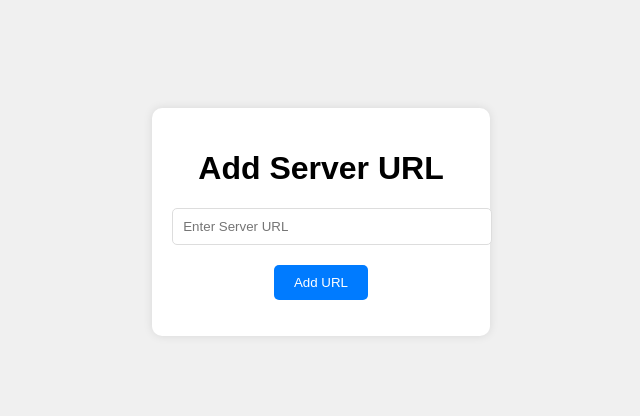
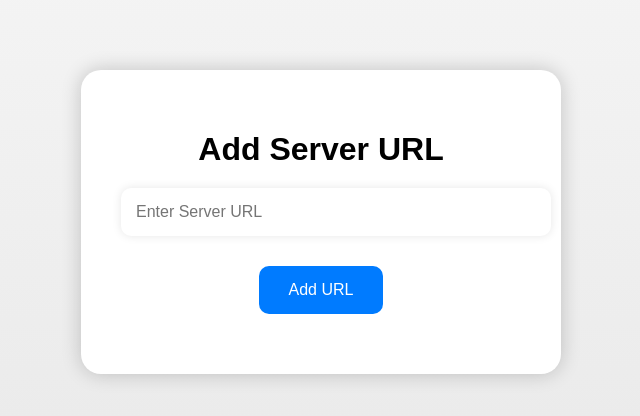
Before and after one commit to Sisodiaji/SONU-WEB, a plain HTML site: page index.html in a window 1280 px wide. Shown: the part 178-594 px from the top of the page, without its empty margins (319-959 px from the left). Drawn offline with Linux system fonts and the light colour scheme.

Commit message:
Update index.html
Signed-off-by: Sisodiaji <Sonusisodia375@gmail.com>

```diff
--- a/index.html
+++ b/index.html
@@ -7,7 +7,7 @@
     <style>
         body {
             font-family: Arial, sans-serif;
-            background-color: #f0f0f0;
+            background-image: linear-gradient(to bottom, #f7f7f7, #e7e7e7);
             display: flex;
             justify-content: center;
             align-items: center;
@@ -16,31 +16,44 @@
         }
         .container {
             background-color: #fff;
-            padding: 20px;
-            border-radius: 10px;
-            box-shadow: 0 0 10px rgba(0, 0, 0, 0.1);
+            padding: 40px;
+            border-radius: 20px;
+            box-shadow: 0 0 20px rgba(0, 0, 0, 0.2);
             text-align: center;
+            width: 400px;
         }
         .container input {
             width: 100%;
-            padding: 10px;
-            margin-bottom: 20px;
-            border: 1px solid #ddd;
-            border-radius: 5px;
+            padding: 15px;
+            margin-bottom: 30px;
+            border: none;
+            border-radius: 10px;
+            box-shadow: 0 0 10px rgba(0, 0, 0, 0.1);
+            font-size: 16px;
         }
         .container button {
-            padding: 10px 20px;
+            padding: 15px 30px;
             background-color: #007bff;
             color: #fff;
             border: none;
-            border-radius: 5px;
+            border-radius: 10px;
             cursor: pointer;
+            font-size: 16px;
+            transition: background-color 0.3s ease;
+        }
+        .container button:hover {
+            background-color: #0056b3;
+        }
+        #result {
+            margin-top: 20px;
+            font-size: 18px;
+            color: #333;
         }
     </style>
 </head>
 <body>
     <div class="container">
-        <h1>Add Server URL</h1>
+        <h1 style="margin-bottom: 20px;">Add Server URL</h1>
         <form>
             <input type="text" id="server-url" placeholder="Enter Server URL">
             <button type="button" onclick="addServerUrl()">Add URL</button>
```
